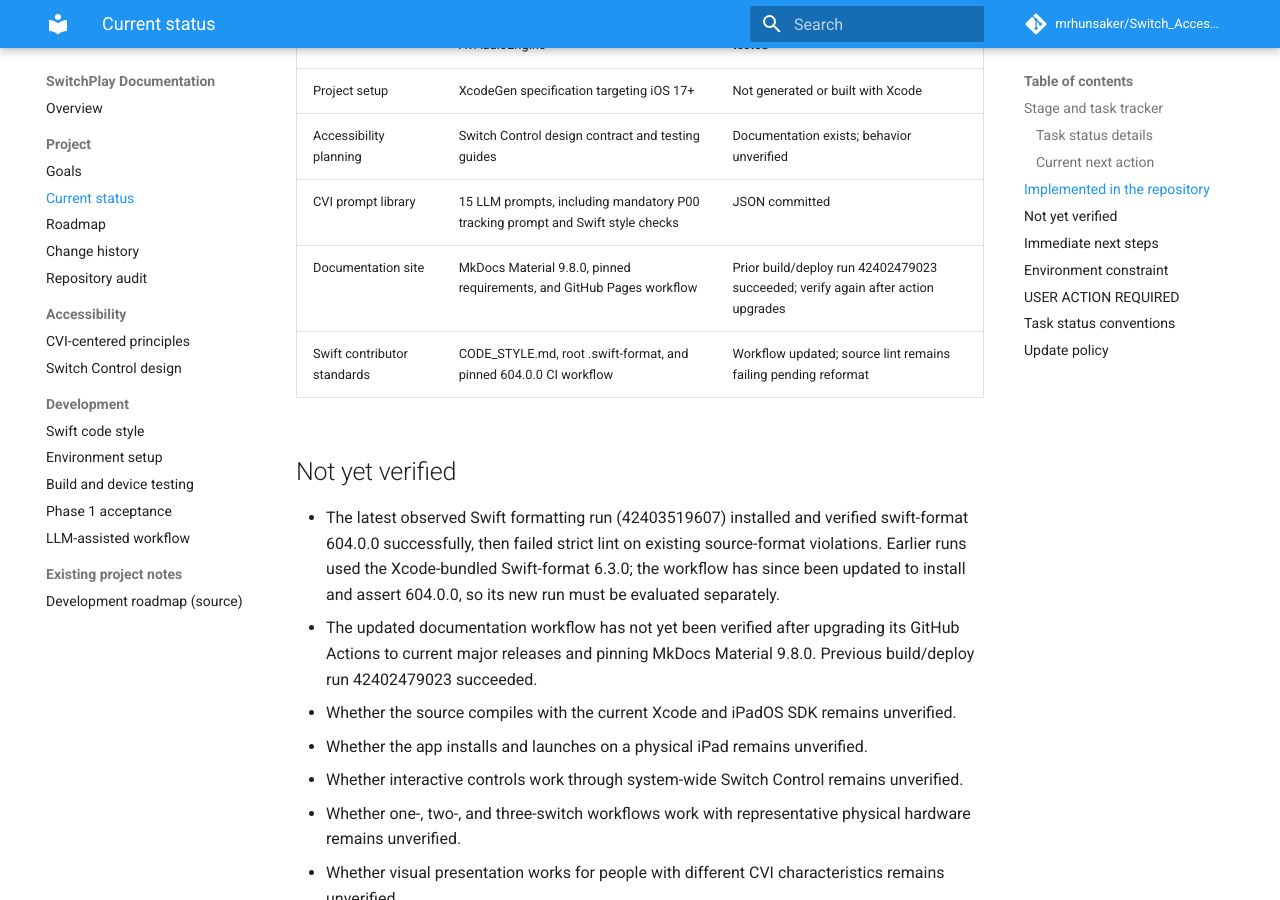
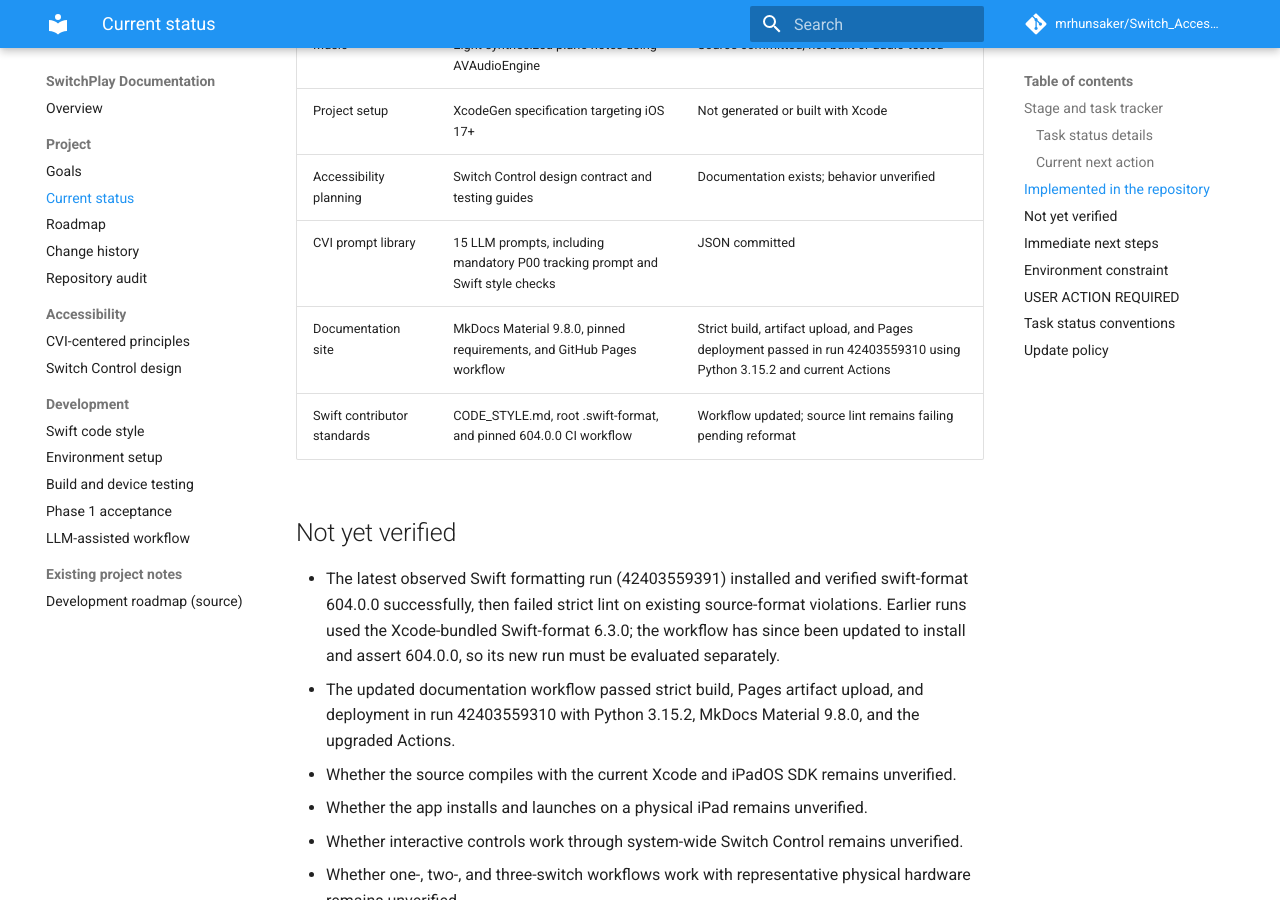
Before and after one commit to mrhunsaker/Switch_Access_iPadOS_App, an MkDocs documentation site: the page built from docs/project-status.md, in a window 1280 px wide and 900 px high, scrolled down 3003 px. Built offline with MkDocs 1.6.1 and Material for MkDocs 9.7.7, drawn with Linux system fonts in a browser that asks for light colours; comment, search, counter and statistics services are not loaded; some of the changed text lies outside the part shown.

Commit message:
Record successful documentation audit verification

```diff
--- a/docs/project-status.md
+++ b/docs/project-status.md
@@ -26,7 +26,7 @@ Status is evidence-based. This tracker is the live summary; detailed acceptance
 
 | Task ID | Status | Owner | Evidence / next action |
 | --- | --- | --- | --- |
-| CI-01 | IMPLEMENTED_UNVERIFIED | Joint | Workflow now installs and asserts swift-format 604.0.0. Runs 42402374179, 42402425701, 42402478967, 42403314021, 42403378523, and latest run 42403519607 failed strict lint on existing source formatting. Run 42403419130 installed and verified swift-format 604.0.0 before reporting indentation, line-length, and trailing-comma violations. Format `SwitchPlay`, rerun, and record a passing run. |
+| CI-01 | IMPLEMENTED_UNVERIFIED | Joint | Workflow now installs and asserts swift-format 604.0.0. Runs 42402374179, 42402425701, 42402478967, 42403314021, 42403378523, and latest run 42403559391 failed strict lint on existing source formatting. Run 42403419130 installed and verified swift-format 604.0.0 before reporting indentation, line-length, and trailing-comma violations. Format `SwitchPlay`, rerun, and record a passing run. |
 | ST0-01 | BLOCKED | User | Obtain Mac access; report macOS and Xcode versions. |
 | ST0-02–ST0-07 | BLOCKED | Joint | Depend on ST0-01; complete setup, project generation, signing, build, install, and launch in sequence. |
 | ST1-01–ST1-07 | BLOCKED | Joint | Await successful Stage 0 build and physical iPad validation. |
@@ -36,7 +36,7 @@ Status is evidence-based. This tracker is the live summary; detailed acceptance
 | MUS-02–MUS-05 | NOT_STARTED | Joint | Drums/soundboard, composer, prerecorded player, and audio reliability work remain planned. |
 | PER-01–PER-06 | NOT_STARTED | Joint | Define individual settings, persistence, and lifecycle requirements. |
 | REL-01–REL-06 | NOT_STARTED | Joint | Schedule after core features and accessibility validation are ready. |
-| DOC-01 | IMPLEMENTED_UNVERIFIED | Joint | Repository-wide requirements and toolchain audit added at `docs/repository-audit.md`; verify the updated strict MkDocs build and Pages deployment. |
+| DOC-01 | VERIFIED_COMPLETE | Joint | Repository-wide requirements and toolchain audit completed; strict MkDocs build and GitHub Pages deployment passed in run 42403559310 using Python 3.15.2 and the updated Actions. |
 | DOC-02 | NOT_STARTED | Joint | Evaluate migration from MkDocs Material to Zensical before 2027-05-05; check theme, navigation, search, strict build, and Pages deployment. |
 
 ### Current next action
@@ -55,12 +55,12 @@ Confirm whether a Mac is available. If yes, report its macOS version and Xcode v
 | Project setup | XcodeGen specification targeting iOS 17+ | Not generated or built with Xcode |
 | Accessibility planning | Switch Control design contract and testing guides | Documentation exists; behavior unverified |
 | CVI prompt library | 15 LLM prompts, including mandatory P00 tracking prompt and Swift style checks | JSON committed |
-| Documentation site | MkDocs Material 9.8.0, pinned requirements, and GitHub Pages workflow | Prior build/deploy run 42402479023 succeeded; verify again after action upgrades |
+| Documentation site | MkDocs Material 9.8.0, pinned requirements, and GitHub Pages workflow | Strict build, artifact upload, and Pages deployment passed in run 42403559310 using Python 3.15.2 and current Actions |
 | Swift contributor standards | CODE_STYLE.md, root .swift-format, and pinned 604.0.0 CI workflow | Workflow updated; source lint remains failing pending reformat |
 
 ## Not yet verified
-- The latest observed Swift formatting run (42403519607) installed and verified swift-format 604.0.0 successfully, then failed strict lint on existing source-format violations. Earlier runs used the Xcode-bundled Swift-format 6.3.0; the workflow has since been updated to install and assert 604.0.0, so its new run must be evaluated separately.
-- The updated documentation workflow has not yet been verified after upgrading its GitHub Actions to current major releases and pinning MkDocs Material 9.8.0. Previous build/deploy run 42402479023 succeeded.
+- The latest observed Swift formatting run (42403559391) installed and verified swift-format 604.0.0 successfully, then failed strict lint on existing source-format violations. Earlier runs used the Xcode-bundled Swift-format 6.3.0; the workflow has since been updated to install and assert 604.0.0, so its new run must be evaluated separately.
+- The updated documentation workflow passed strict build, Pages artifact upload, and deployment in run 42403559310 with Python 3.15.2, MkDocs Material 9.8.0, and the upgraded Actions.
 - Whether the source compiles with the current Xcode and iPadOS SDK remains unverified.
 - Whether the app installs and launches on a physical iPad remains unverified.
 - Whether interactive controls work through system-wide Switch Control remains unverified.
```
Also changed, not shown: CHANGES.md (+2 -2 lines), docs/llm-workflow.md (+1 -1 lines), docs/repository-audit.md (+1 -1 lines), docs/roadmap.md (+1 -1 lines).
